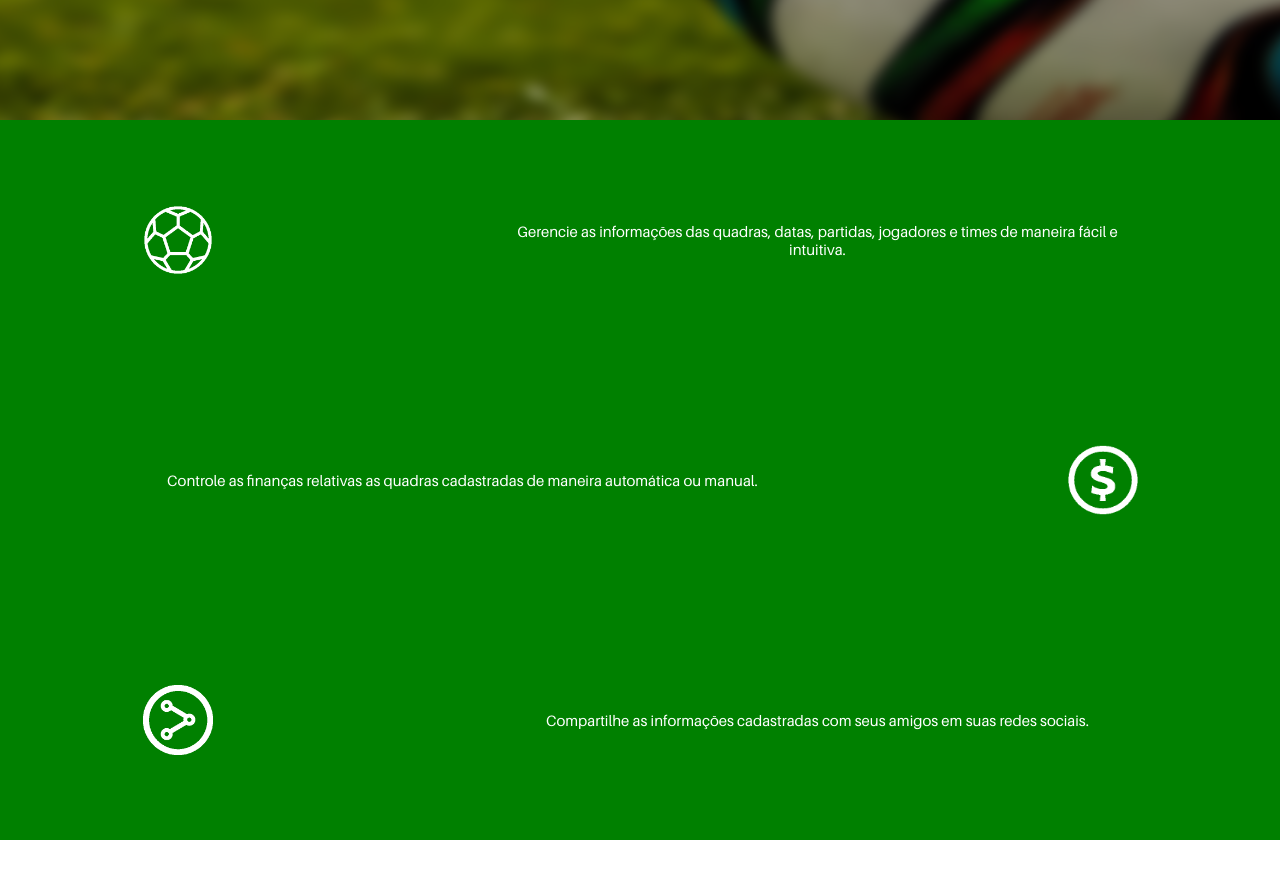
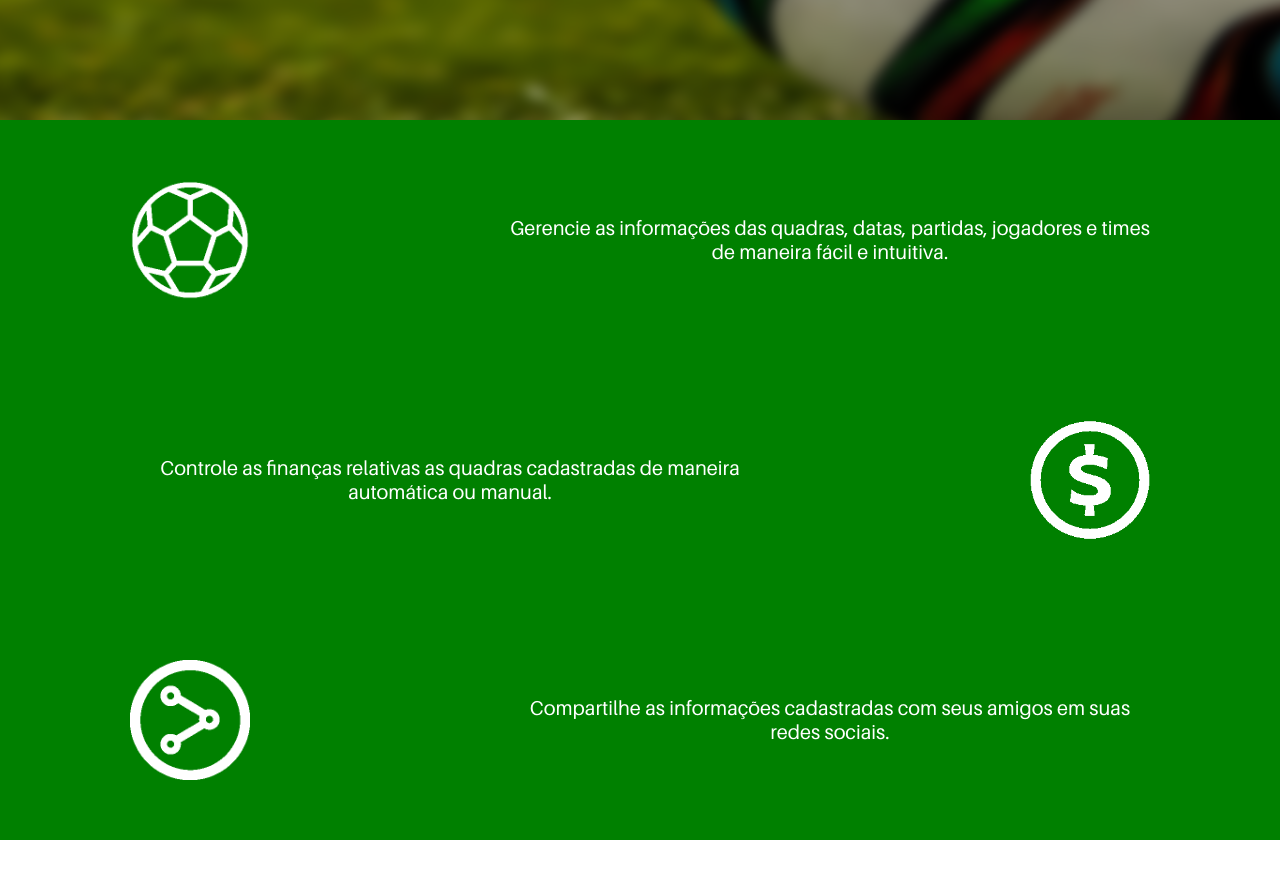
Before and after one commit to GustavoSaga/Futebas, a plain HTML site: page mindex.html in a window 1280 px wide. Shown: the part 600-1478 px from the top of the page. Drawn offline with Linux system fonts and the light colour scheme.

Commit message:
mindex changes

```diff
--- a/resources/css/mindex.css
+++ b/resources/css/mindex.css
@@ -94,7 +94,7 @@ article{
   width: 100%;
   height: 720px;
   background-color: green;
-  font: 15px Aileron-Regular;
+  font: 20px Aileron-Regular;
 }
 .artigo1{
   width: 100%;
@@ -107,8 +107,8 @@ article{
   position: relative;
 }
 .img_artigo1{
-  width: 70px;
-  height: 70px;
+  width: 120px;
+  height: 120px;
   float: left;
   display: block;
   margin: 0 auto;
@@ -131,8 +131,8 @@ article{
   position: relative;
 }
 .img_artigo2{
-  width: 70px;
-  height: 70px;
+  width: 120px;
+  height: 120px;
   float: right;
   display: block;
   margin: 0 auto;
@@ -155,8 +155,8 @@ article{
   position: relative;
 }
 .img_artigo3{
-  width: 70px;
-  height: 70px;
+  width: 120px;
+  height: 120px;
   float: left;
   display: block;
   margin: 0 auto;
```
